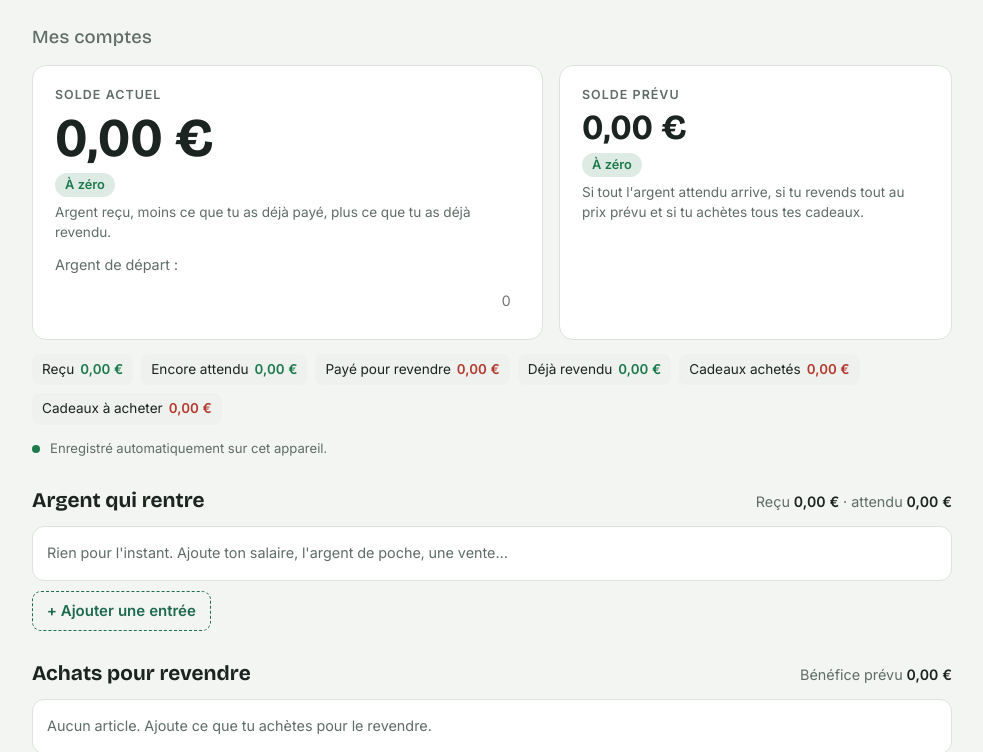
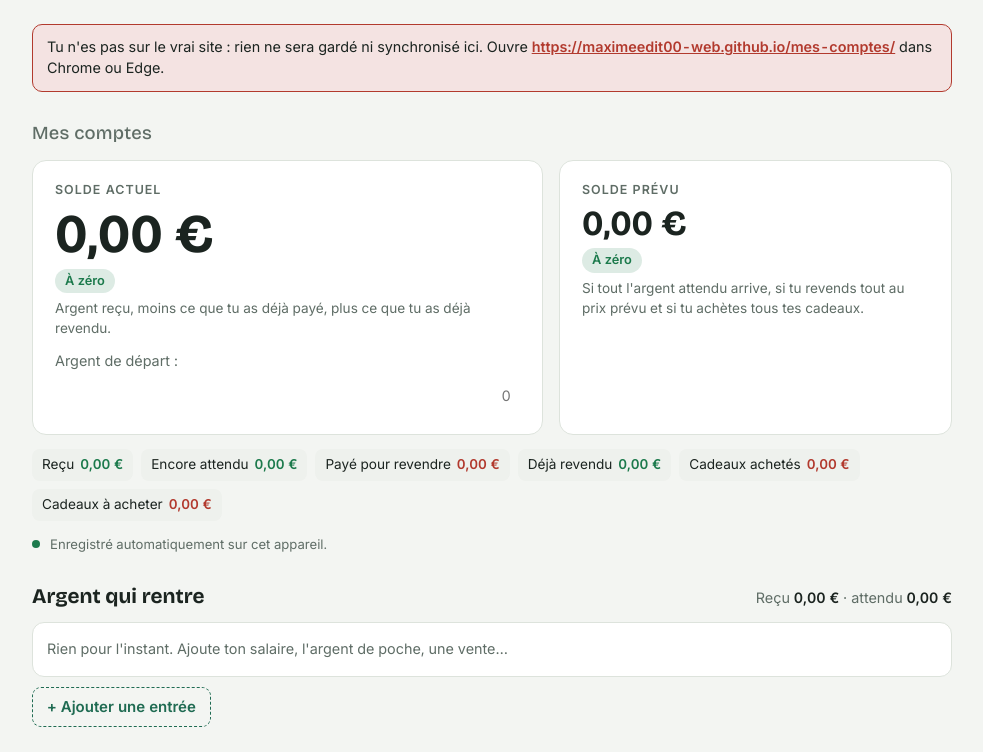
Before and after one commit to maximeedit00-web/mes-comptes, a plain HTML site: page index.html in a window 1280 px wide. Shown: the top 752 px of the page, without its empty margins (148-1131 px from the left). Drawn offline with nearby package versions, Linux system fonts and the light colour scheme.

Commit message:
Avertir quand la page est ouverte hors du vrai site
Opening index.html as a local file or in a preview keeps nothing and cannot
sign in; show a banner with the link to the GitHub Pages site.

Co-Authored-By: Claude Opus 5.5 <noreply@anthropic.com>

```diff
--- a/index.html
+++ b/index.html
@@ -127,6 +127,8 @@ button:focus-visible, .check input:focus-visible { outline: 2px solid var(--acce
 .status { font-size: .82rem; color: var(--muted); display: flex; gap: 10px; flex-wrap: wrap; align-items: center; }
 .status .dot { width: 8px; height: 8px; border-radius: 50%; background: var(--warn); display: inline-block; }
 .status .dot.ok { background: var(--pos); }
+.offsite { background: color-mix(in srgb, var(--neg) 14%, var(--surface)); color: var(--fg); border: 1px solid var(--neg); border-radius: 10px; padding: 12px 14px; font-size: .9rem; overflow-wrap: anywhere; }
+.offsite a { color: var(--neg); font-weight: 600; }
 .sync { display: flex; flex-wrap: wrap; gap: 10px; align-items: center; font-size: .88rem; color: var(--muted); }
 .sync-btn { border: 0; background: var(--accent); color: var(--bg); border-radius: 10px; padding: 10px 16px; font-weight: 600; }
 .sync-btn:hover { filter: brightness(1.08); }
@@ -543,6 +545,16 @@ button:focus-visible, .check input:focus-visible { outline: 2px solid var(--acce
     }
   });
 
+  // ---------- Opened outside the real site (local file, preview…): warn ----------
+  const SITE = "https://maximeedit00-web.github.io/mes-comptes/";
+  if (location.href.indexOf(SITE) !== 0) {
+    const w = document.createElement("div");
+    w.className = "offsite";
+    w.innerHTML = 'Tu n\'es pas sur le vrai site : rien ne sera gardé ni synchronisé ici. ' +
+      'Ouvre <a href="' + SITE + '" target="_blank" rel="noopener">' + SITE + '</a> dans Chrome ou Edge.';
+    document.querySelector(".wrap").prepend(w);
+  }
+
   // ---------- Boot: data stays on this device ----------
   let storageOk = true;
   try { localStorage.setItem("__t", "1"); localStorage.removeItem("__t"); } catch { storageOk = false; }
```
